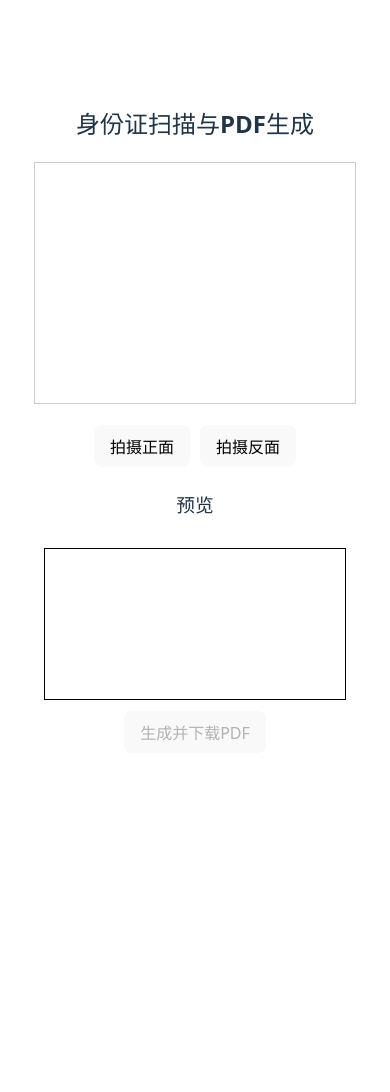
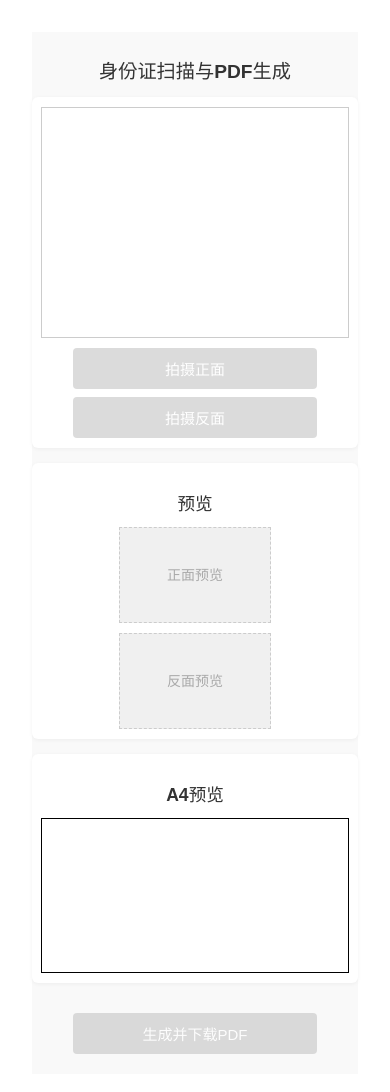
Before and after one commit to raynaldclark/Vue-ID2PDF, a Vue app: page / in a window 390 px wide. Shown: the top 1092 px of the page. Before the commit the page ends 844 px from the top, so only its background shows below. Built offline with nearby package versions, Linux system fonts and the light colour scheme; no server answers.

Commit message:
feat: 添加vite-plugin-mkcert插件并启用HTTPS

```diff
--- a/package.json
+++ b/package.json
@@ -14,6 +14,7 @@
   },
   "devDependencies": {
     "@vitejs/plugin-vue": "^5.2.2",
-    "vite": "^6.3.1"
+    "vite": "^6.3.1",
+    "vite-plugin-mkcert": "^1.17.8"
   }
 }
--- a/src/components/IdScanner.vue
+++ b/src/components/IdScanner.vue
@@ -1,61 +1,84 @@
 <template>
-  <div>
+  <div class="id-scanner-container">
     <h2>身份证扫描与PDF生成</h2>
-    <!-- 摄像头视频流 -->
-    <video ref="video" width="320" height="240" autoplay playsinline></video>
-    <button @click="captureFront">拍摄正面</button>
-    <button @click="captureBack">拍摄反面</button>
 
-    <!-- 预览区域 -->
-    <div>
-      <h3>预览</h3>
-      <img v-if="frontImage" :src="frontImage" alt="身份证正面" width="160" />
-      <img v-if="backImage" :src="backImage" alt="身份证反面" width="160" />
+    <div class="camera-section">
+      <!-- 摄像头视频流 -->
+      <video ref="video" width="320" height="240" autoplay playsinline class="video-feed"></video>
+      <div class="capture-buttons">
+        <button @click="captureFront" :disabled="!stream">拍摄正面</button>
+        <button @click="captureBack" :disabled="!stream">拍摄反面</button>
+      </div>
     </div>
 
-    <!-- A4 预览 Canvas -->
-    <canvas ref="canvas" style="border: 1px solid black; margin-top: 10px;"></canvas>
+    <div class="preview-section">
+      <h3>预览</h3>
+      <div class="image-previews">
+        <div class="preview-box">
+          <img v-if="frontImage" :src="frontImage" alt="身份证正面" />
+          <div v-else class="placeholder">正面预览</div>
+        </div>
+        <div class="preview-box">
+          <img v-if="backImage" :src="backImage" alt="身份证反面" />
+          <div v-else class="placeholder">反面预览</div>
+        </div>
+      </div>
+    </div>
 
-    <button @click="generatePdf" :disabled="!frontImage || !backImage">生成并下载PDF</button>
+    <div class="canvas-section">
+       <h3>A4预览</h3>
+      <!-- A4 预览 Canvas -->
+      <canvas ref="canvas" class="a4-canvas"></canvas>
+    </div>
+
+    <button
+      @click="generatePdf"
+      :disabled="!frontImage || !backImage"
+      class="generate-button"
+    >
+      生成并下载PDF
+    </button>
   </div>
 </template>
 
 <script setup>
 import { ref, onMounted, onBeforeUnmount } from 'vue';
-// import jsPDF from 'jspdf'; // 稍后安装并引入
 
 const video = ref(null);
 const canvas = ref(null);
 const frontImage = ref(null);
 const backImage = ref(null);
-let stream = null;
+let stream = ref(null); // 使用 ref 以便在模板中检查
 
 // 初始化摄像头
 const initCamera = async () => {
   try {
-    stream = await navigator.mediaDevices.getUserMedia({ video: { facingMode: 'environment' }, audio: false });
+    const mediaStream = await navigator.mediaDevices.getUserMedia({ video: { facingMode: 'environment' }, audio: false });
+    stream.value = mediaStream; // 更新 ref 的值
     if (video.value) {
-      video.value.srcObject = stream;
+      video.value.srcObject = mediaStream;
     }
   } catch (err) {
     console.error("无法访问摄像头: ", err);
     alert("无法访问摄像头，请检查权限或设备。");
+    stream.value = null; // 发生错误时重置
   }
 };
 
 // 停止摄像头
 const stopCamera = () => {
-  if (stream) {
-    stream.getTracks().forEach(track => track.stop());
+  if (stream.value) {
+    stream.value.getTracks().forEach(track => track.stop());
   }
   if (video.value) {
     video.value.srcObject = null;
   }
+  stream.value = null; // 重置 ref
 };
 
 // 捕获图像
 const captureImage = () => {
-  if (!video.value) return null;
+  if (!video.value || !stream.value) return null; // 检查 stream.value
   const tempCanvas = document.createElement('canvas');
   tempCanvas.width = video.value.videoWidth;
   tempCanvas.height = video.value.videoHeight;
@@ -94,32 +117,37 @@ const drawImagesOnCanvas = () => {
   const imgFront = new Image();
   const imgBack = new Image();
 
+  // 定义绘制图片的辅助函数
+  const drawScaledImage = (img, yPos) => {
+    const scale = Math.min((a4Width * 0.8) / img.width, (a4Height * 0.4) / img.height);
+    const drawWidth = img.width * scale;
+    const drawHeight = img.height * scale;
+    const x = (a4Width - drawWidth) / 2;
+    ctx.drawImage(img, x, yPos, drawWidth, drawHeight);
+  };
+
   imgFront.onload = () => {
-    // 简单布局：将身份证正面放在上半部分
-    const scale = Math.min((a4Width * 0.8) / imgFront.width, (a4Height * 0.4) / imgFront.height);
-    const drawWidth = imgFront.width * scale;
-    const drawHeight = imgFront.height * scale;
-    const x = (a4Width - drawWidth) / 2;
-    const y = a4Height * 0.05; // 顶部留白
-    ctx.drawImage(imgFront, x, y, drawWidth, drawHeight);
+    // 绘制正面图片
+    drawScaledImage(imgFront, a4Height * 0.05); // 顶部留白
 
-    // 加载反面图片（确保正面加载完再加载反面，避免竞争）
-    imgBack.src = backImage.value;
+    // 正面加载并绘制完成后，开始加载反面图片
+    if (backImage.value) {
+      imgBack.src = backImage.value;
+    }
   };
 
   imgBack.onload = () => {
-    // 简单布局：将身份证反面放在下半部分
-    const scale = Math.min((a4Width * 0.8) / imgBack.width, (a4Height * 0.4) / imgBack.height);
-    const drawWidth = imgBack.width * scale;
-    const drawHeight = imgBack.height * scale;
-    const x = (a4Width - drawWidth) / 2;
-    const y = a4Height * 0.5; // 从中间开始，留些间距
-    ctx.drawImage(imgBack, x, y, drawWidth, drawHeight);
+    // 绘制反面图片
+    drawScaledImage(imgBack, a4Height * 0.5); // 从中间开始，留些间距
   };
 
   // 先加载正面图片
-  imgFront.src = frontImage.value;
+  if (frontImage.value) {
+    imgFront.src = frontImage.value;
+  }
+  // 注意：不再需要之前的 drawImage 辅助函数和那两行调用
 };
+
 
 // 生成PDF
 const generatePdf = async () => {
@@ -151,24 +179,206 @@ onMounted(() => {
 onBeforeUnmount(() => {
   stopCamera();
 });
-
 </script>
 
 <style scoped>
-video {
+.id-scanner-container {
+  display: flex;
+  flex-direction: column;
+  align-items: center;
+  padding: 20px;
+  font-family: sans-serif;
+  max-width: 800px; /* 桌面端最大宽度 */
+  width: 100%; /* 默认宽度为100% */
+  min-height: 100vh; /* 确保容器至少占满屏幕高度 */
+  box-sizing: border-box; /* 让 padding 包含在 width 内 */
+  margin: 0 auto; /* 居中 */
+  background-color: #f9f9f9;
+  border-radius: 8px;
+  box-shadow: 0 2px 8px rgba(0, 0, 0, 0.1);
+}
+
+h2, h3 {
+  color: #333;
+  margin-bottom: 15px;
+}
+
+.camera-section, .preview-section, .canvas-section {
+  width: 100%;
+  margin-bottom: 25px;
+  padding: 15px;
+  background-color: #fff; /* 为每个部分添加白色背景 */
+  border-radius: 6px;
+  box-shadow: 0 1px 4px rgba(0, 0, 0, 0.05);
+}
+
+.camera-section {
+  display: flex;
+  flex-direction: column;
+  align-items: center;
+}
+
+.video-feed {
   border: 1px solid #ccc;
-  margin-bottom: 10px;
+  margin-bottom: 15px;
+  display: block;
+  max-width: 100%; /* 视频响应式 */
+  height: auto;
+  width: 100%; /* 尝试让视频宽度占满容器 */
+  aspect-ratio: 4 / 3; /* 保持常见摄像头比例 */
+  object-fit: cover; /* 覆盖容器，可能裁剪 */
 }
+
+.capture-buttons {
+  display: flex; /* 让按钮并排 */
+  justify-content: center; /* 居中按钮 */
+  flex-wrap: wrap; /* 空间不足时换行 */
+  gap: 10px; /* 按钮间距 */
+}
+
+.capture-buttons button {
+  margin: 0; /* 移除外边距，使用gap控制 */
+}
+
+.image-previews {
+  display: flex;
+  justify-content: space-around;
+  gap: 15px; /* 调整间距 */
+  flex-wrap: wrap; /* 允许换行 */
+}
+
+.preview-box {
+  width: 120px; /* 稍微减小预览框 */
+  height: 75px;
+  border: 1px dashed #ccc;
+  display: flex;
+  justify-content: center;
+  align-items: center;
+  overflow: hidden;
+  background-color: #f0f0f0;
+}
+
+.preview-box img {
+  max-width: 100%;
+  max-height: 100%;
+  object-fit: contain; /* 保持图片比例 */
+}
+
+.placeholder {
+  color: #aaa;
+  font-size: 14px;
+}
+
+.canvas-section {
+  display: flex;
+  flex-direction: column;
+  align-items: center;
+}
+
+.a4-canvas {
+  border: 1px solid black;
+  max-width: 100%; /* Canvas 响应式 */
+  height: auto;
+  width: 90%; /* 调整默认宽度 */
+  max-height: 400px; /* 限制最大高度 */
+  object-fit: contain;
+}
+
 button {
-  margin: 5px;
-  padding: 8px 15px;
+  margin: 8px 5px; /* 增加垂直间距 */
+  padding: 12px 18px; /* 调整按钮大小 */
   cursor: pointer;
+  background-color: #007bff;
+  color: white;
+  border: none;
+  border-radius: 4px;
+  font-size: 16px;
+  transition: background-color 0.3s ease;
+  flex-shrink: 0; /* 防止按钮在flex布局中被过度压缩 */
 }
-img {
-  border: 1px solid #eee;
-  margin: 5px;
+
+button:hover:not(:disabled) {
+  background-color: #0056b3; /* 悬停时深蓝色 */
 }
-div > div {
-    margin-top: 15px;
+
+button:disabled {
+  background-color: #ccc; /* 禁用时灰色 */
+  cursor: not-allowed;
+  opacity: 0.7;
+}
+
+.generate-button {
+  margin-top: 20px; /* 与上方内容保持距离 */
+  background-color: #28a745; /* 绿色背景 */
+}
+
+.generate-button:hover:not(:disabled) {
+  background-color: #218838; /* 悬停时深绿色 */
+}
+
+/* 移动端适配媒体查询 (例如：屏幕宽度小于 600px) */
+@media (max-width: 600px) {
+  .id-scanner-container {
+    padding: 10px; /* 减小内边距 */
+    border-radius: 0; /* 移动端通常不需要圆角 */
+    box-shadow: none; /* 移除阴影 */
+    min-height: 100vh; /* 确保占满屏幕 */
+  }
+
+  h2 {
+    font-size: 1.2em; /* 调整标题大小 */
+    margin-bottom: 10px;
+  }
+
+  h3 {
+     font-size: 1.1em;
+     margin-bottom: 10px;
+  }
+
+  .camera-section, .preview-section, .canvas-section {
+    padding: 10px; /* 减小内边距 */
+    margin-bottom: 15px; /* 减小间距 */
+  }
+
+  .video-feed {
+     margin-bottom: 10px;
+  }
+
+  .capture-buttons {
+    flex-direction: column; /* 垂直堆叠按钮 */
+    width: 100%; /* 占满宽度 */
+    gap: 8px;
+  }
+
+  .capture-buttons button {
+    width: 80%; /* 设置按钮宽度 */
+    margin: 0 auto; /* 居中 */
+  }
+
+  .image-previews {
+    flex-direction: column; /* 垂直堆叠预览框 */
+    align-items: center; /* 居中对齐 */
+    gap: 10px;
+  }
+
+  .preview-box {
+    width: 150px; /* 可以适当调整大小 */
+    height: 94px;
+  }
+
+  .a4-canvas {
+    width: 100%; /* 占满宽度 */
+    max-height: 350px; /* 进一步限制高度 */
+  }
+
+  button {
+    padding: 10px 15px; /* 调整按钮大小 */
+    font-size: 15px;
+  }
+
+  .generate-button {
+    width: 80%; /* 设置按钮宽度 */
+    margin: 15px auto 10px auto; /* 调整外边距并居中 */
+  }
 }
 </style>
--- a/vite.config.js
+++ b/vite.config.js
@@ -1,7 +1,15 @@
 import { defineConfig } from 'vite'
 import vue from '@vitejs/plugin-vue'
+import mkcert from 'vite-plugin-mkcert' // 1. 引入插件
 
 // https://vite.dev/config/
 export default defineConfig({
-  plugins: [vue()],
+  server: {
+    host: true, // 允许通过 IP 访问
+    https: true // 2. 启用 HTTPS
+  },
+  plugins: [
+    vue(),
+    mkcert() // 3. 使用插件
+  ],
 })
```
Also changed, not shown: 1 other file (tests, documents, lock files or other folders).
